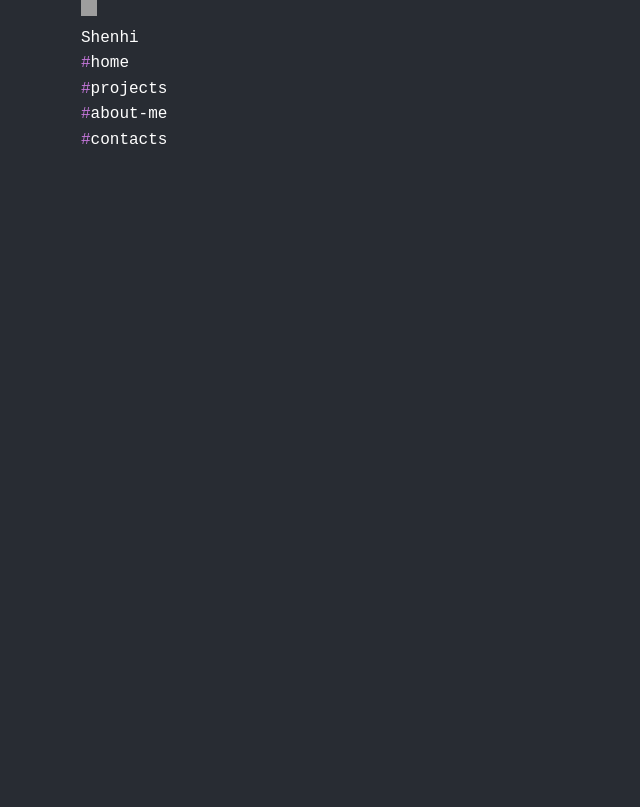
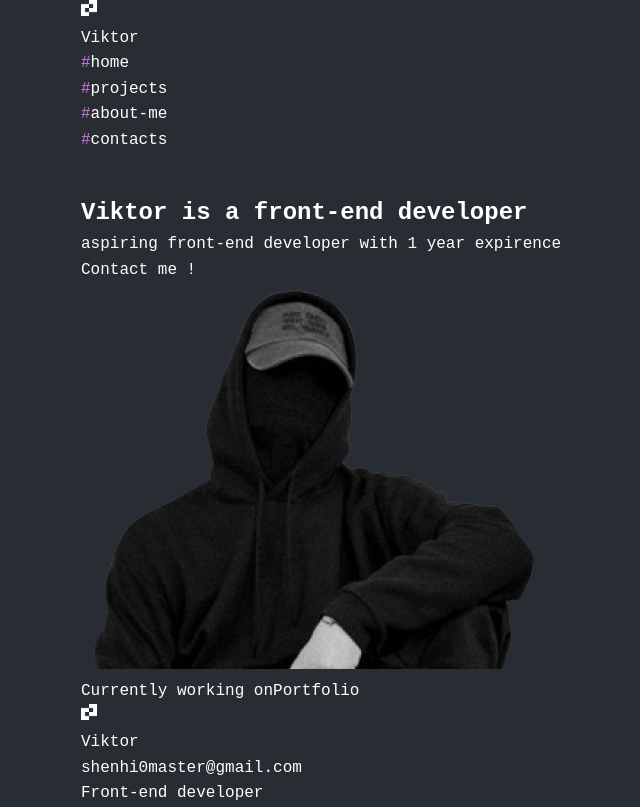
Before and after one commit to Shenhi30/portfolio-website, a Next.js app: page / in a window 1280 px wide. Shown: the whole page, without its empty margins (67-707 px from the left). Built offline with nearby package versions, Linux system fonts and the light colour scheme; grey boxes are pictures that could not be loaded.

Commit message:
start main page

```diff
--- a/app/layout.tsx
+++ b/app/layout.tsx
@@ -3,6 +3,7 @@ import type { Metadata } from "next";
 import "./globals.scss";
 import styles from "./layout.module.scss";
 import Header from "../components/header/header"
+import Footer from "../components/footer/footer"
 
 
 export const metadata: Metadata = {
@@ -19,11 +20,12 @@ export default function RootLayout({
     <html lang="en">
       <body>
         <div className={styles.container}>
+          {/* <SocialSidebar /> */}
           <Header />
           <main className={styles.main}>
             {children}
           </main>
-          {/* <Footer /> will go here later */}
+          <Footer />
         </div>
       </body>
     </html>
--- a/app/page.tsx
+++ b/app/page.tsx
@@ -1,8 +1,43 @@
+import Link from 'next/link'
+import css from "./home.module.scss"
+import Image from 'next/image'
 
 export default function Home() {
   return (
     <>
 
+      <section className={css.Hero}>
+      <div className={css.text_box}>
+    <h1 className={css.home_header}>Viktor is a <span className={css.text_purple}>front-end developer</span></h1>
+      <p className={css.home_text}>aspiring front-end developer with 1 year expirence</p>
+        <Link href="/contacts" className={css.contact_btn}>Contact me !</Link>
+        </div>
+        <div className={css.image_box}>
+          <Image
+            src="/images/person.png"
+            alt='person'
+            width={457}
+            height={386}
+            priority
+          />
+          <div className={css.under_text}>
+            <p>
+            <span className={css.box}></span>
+            Currently working on
+            <span className={css.white_text}>Portfolio
+
+            </span>
+            </p>
+          </div>
+        </div>
+      </section>
+
+      <section className={css.projects_preview}>
+
+
+
+
+      </section>
 
     </>
   )
--- a/components/footer/footer.module.scss
+++ b/components/footer/footer.module.scss
@@ -0,0 +1,3 @@
+.footer_logo{
+
+}
--- a/components/footer/footer.tsx
+++ b/components/footer/footer.tsx
@@ -0,0 +1,27 @@
+import Image from 'next/image'
+import css from './footer.module.scss'
+
+
+export default function Footer() {
+
+    return (
+        <>
+        <nav className={css.footer_logo}>
+                <Image
+                    src="/images/logo.png"
+                    alt="Logo"
+                    width={16}
+                    height={16}
+                    priority
+                />
+            </nav>
+            <div>
+            <p className={css.footer_name}>Viktor</p>
+            <p className={css.footer_email}>shenhi0master@gmail.com</p>
+            <p>Front-end developer</p>
+            </div>
+
+
+        </>
+    )
+}
--- a/components/header/header.module.scss
+++ b/components/header/header.module.scss
@@ -14,7 +14,7 @@
     color: $primary-purple;
 }
 
-nav_links{
+.nav_links{
  li{
 
  }
--- a/components/header/header.tsx
+++ b/components/header/header.tsx
@@ -9,14 +9,14 @@ export default function Header () {
             <div className={css.header}>
                 <nav className={css.header_logo}>
                 <Image
-                    src="/public/logo.png"
+                    src="/images/logo.png"
                     alt="Logo"
                     width={16}
                     height={16}
                     priority
                 />
                 </nav>
-                <p className={css.logo_name}>Shenhi</p>
+                <p className={css.logo_name}>Viktor</p>
                 <ul className={css.nav_links}>
                     <li>
                         <Link href="/"><span className={css.hash}>#</span>home</Link>
```
Also changed, not shown: app/home.module.scss (added), public/images/logo.png (renamed from public/logo.png), public/images/person.png (added).
